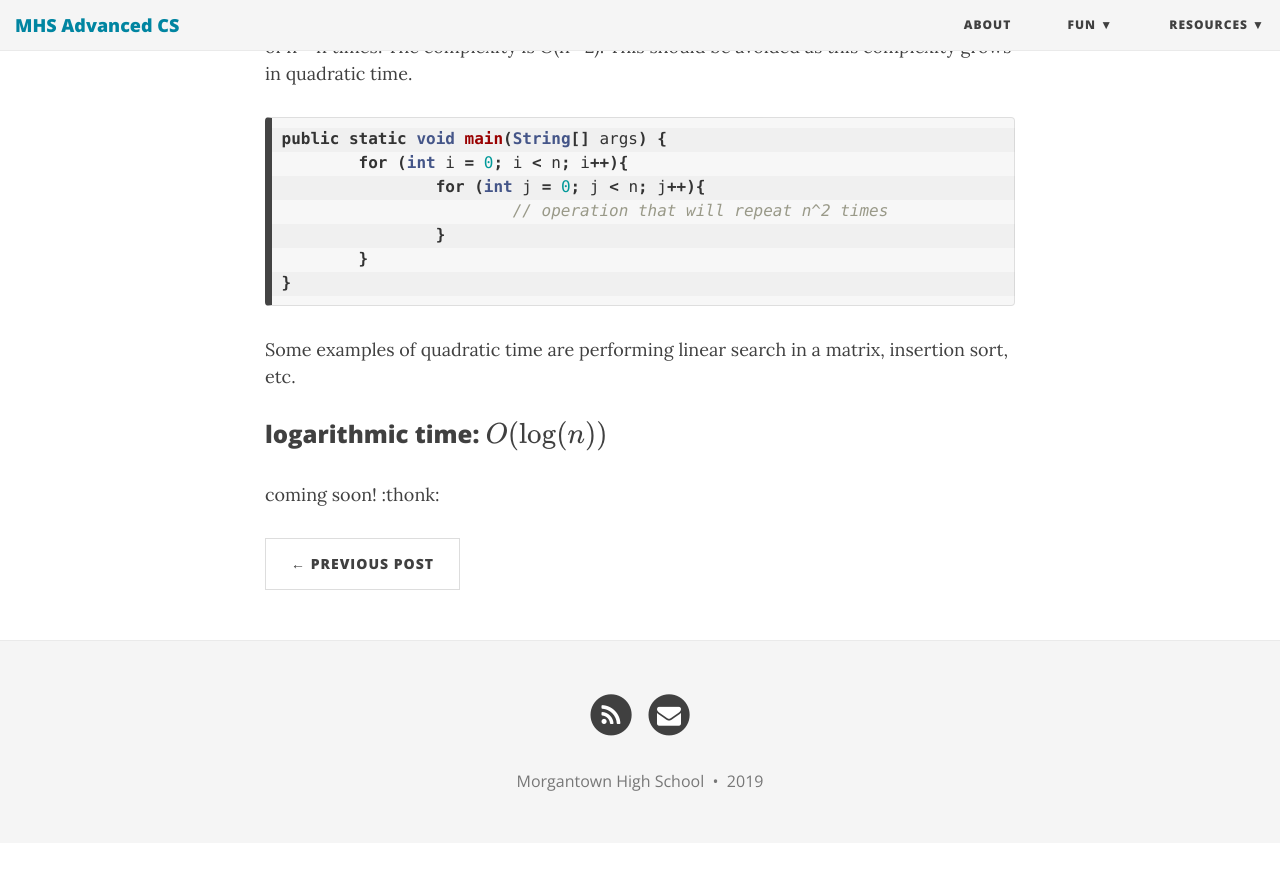
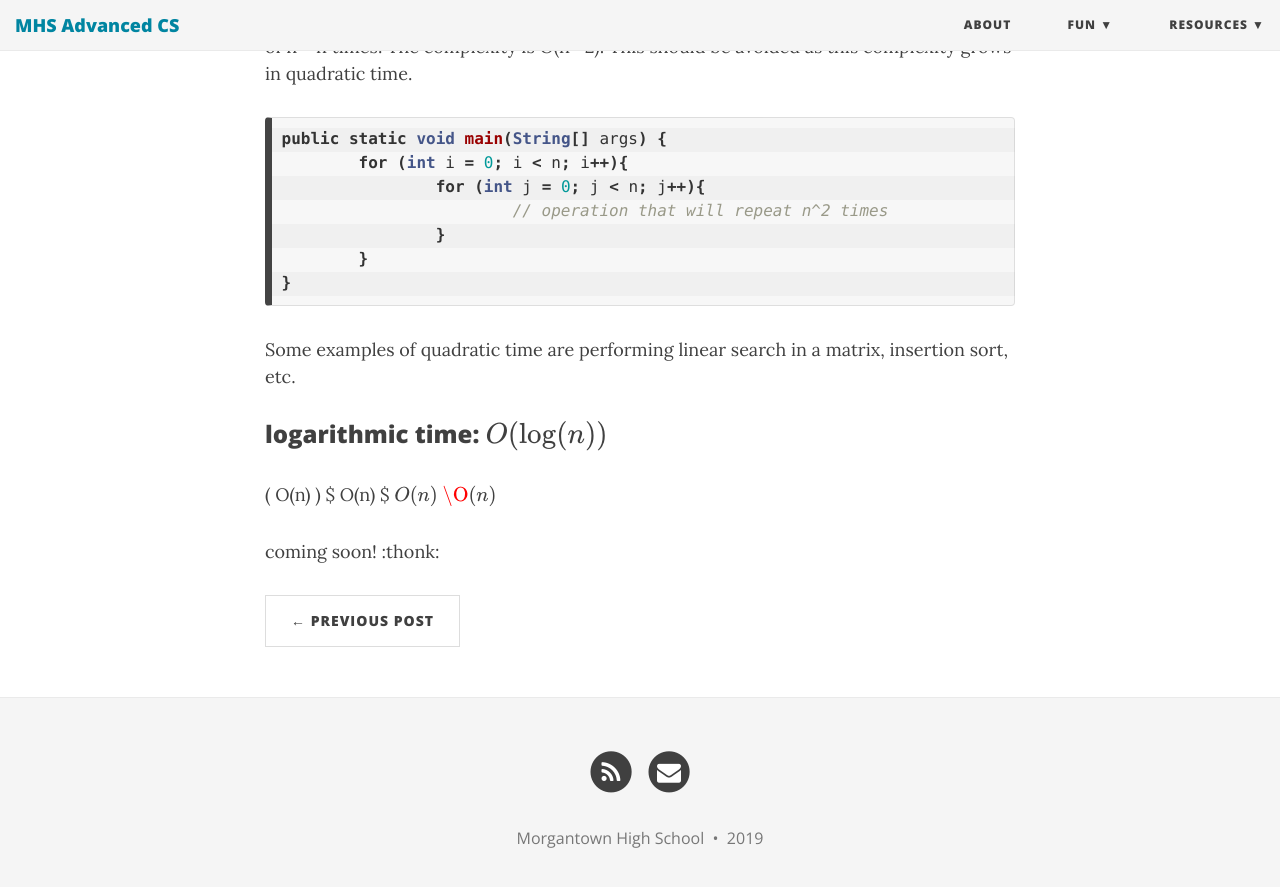
Before and after one commit to mohigancs/mohigancs.github.io, a Jekyll site: the page built from _posts/2019-09-28-big_O_notation.md, in a window 1280 px wide and 900 px high, scrolled down 1340 px. Shown: the top 887 px of the window. Built offline with Jekyll 4.4.1, drawn with Linux system fonts in a browser that asks for light colours; nearby versions of some CDN libraries; formulas are drawn with MathJax 3; before the commit the page ends 2183 px from its top, so only the background shows below that.

```diff
--- a/_posts/2019-09-28-big_O_notation.md
+++ b/_posts/2019-09-28-big_O_notation.md
@@ -50,5 +50,10 @@ Some examples of quadratic time are performing linear search in a matrix, insert
 
 ### logarithmic time: $$ O(\log(n)) $$
 
+\( O(n) \)
+$ O(n) $
+$$ O(n) $$
+$$ \O(n) $$
+
 coming soon!
 :thonk:
```
